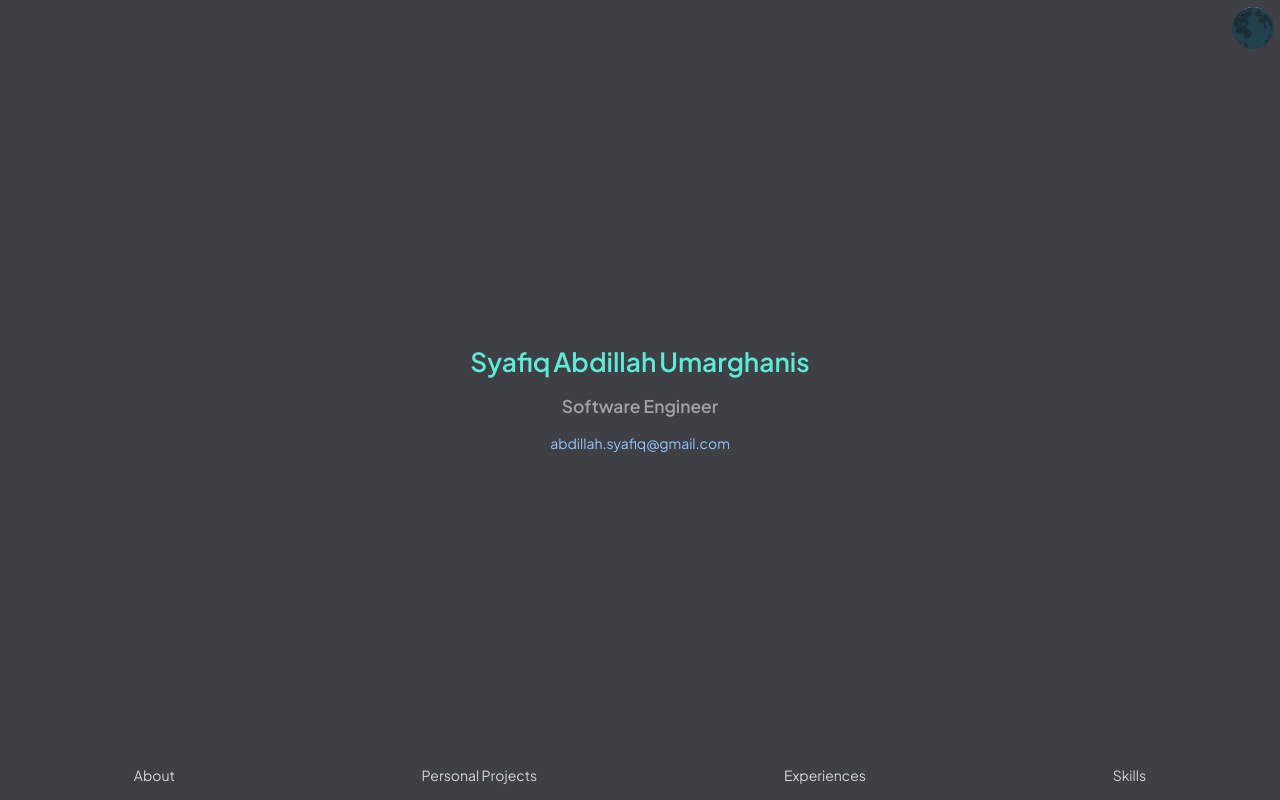
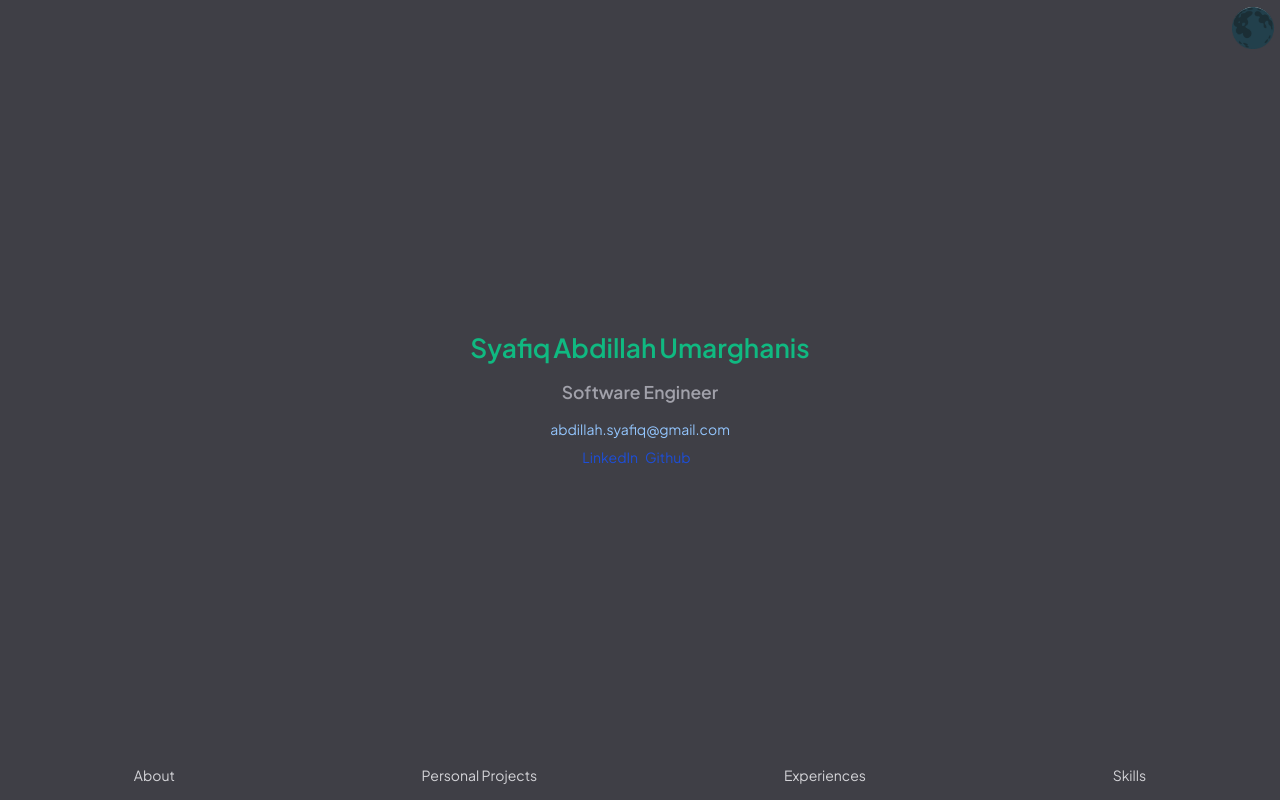
Before and after one commit to syafiqabdillah/portfolio-2025, a Svelte app: page / in a window 1280 px wide. Shown: the top 800 px of the page. Built offline with nearby package versions, Linux system fonts and the light colour scheme.

Commit message:
show social links on about section

```diff
--- a/src/component/About.svelte
+++ b/src/component/About.svelte
@@ -1,7 +1,7 @@
 <script lang="ts">
   import { onDestroy, onMount } from "svelte";
   import { twMerge } from "tailwind-merge";
-  import { profile } from "../constants";
+  import { profile, socials } from "../constants";
   import { theme } from "../lib/theme.svelte";
   import Container from "./Container.svelte";
 
@@ -66,7 +66,7 @@
     <span
       class={twMerge(
         "text-3xl transition-colors duration-500",
-        accent.syafiq ? "text-teal-300" : ""
+        accent.syafiq ? "text-emerald-500" : ""
       )}
     >
       Syafiq
@@ -74,7 +74,7 @@
     <span
       class={twMerge(
         "text-3xl transition-colors duration-500",
-        accent.abdillah ? "text-teal-300" : ""
+        accent.abdillah ? "text-emerald-500" : ""
       )}
     >
       Abdillah
@@ -82,7 +82,7 @@
     <span
       class={twMerge(
         "text-3xl transition-colors duration-500",
-        accent.umarghanis ? "text-teal-300" : ""
+        accent.umarghanis ? "text-emerald-500" : ""
       )}
     >
       Umarghanis
@@ -102,4 +102,16 @@
   >
     {profile.email}
   </a>
+  <section>
+    {#each socials as social}
+      <a
+        href={social.url}
+        target="_blank"
+        rel="noopener noreferrer"
+        class="inline-block mt-2 mr-2 text-blue-700"
+      >
+        {social.text}
+      </a>
+    {/each}
+  </section>
 </Container>
```
